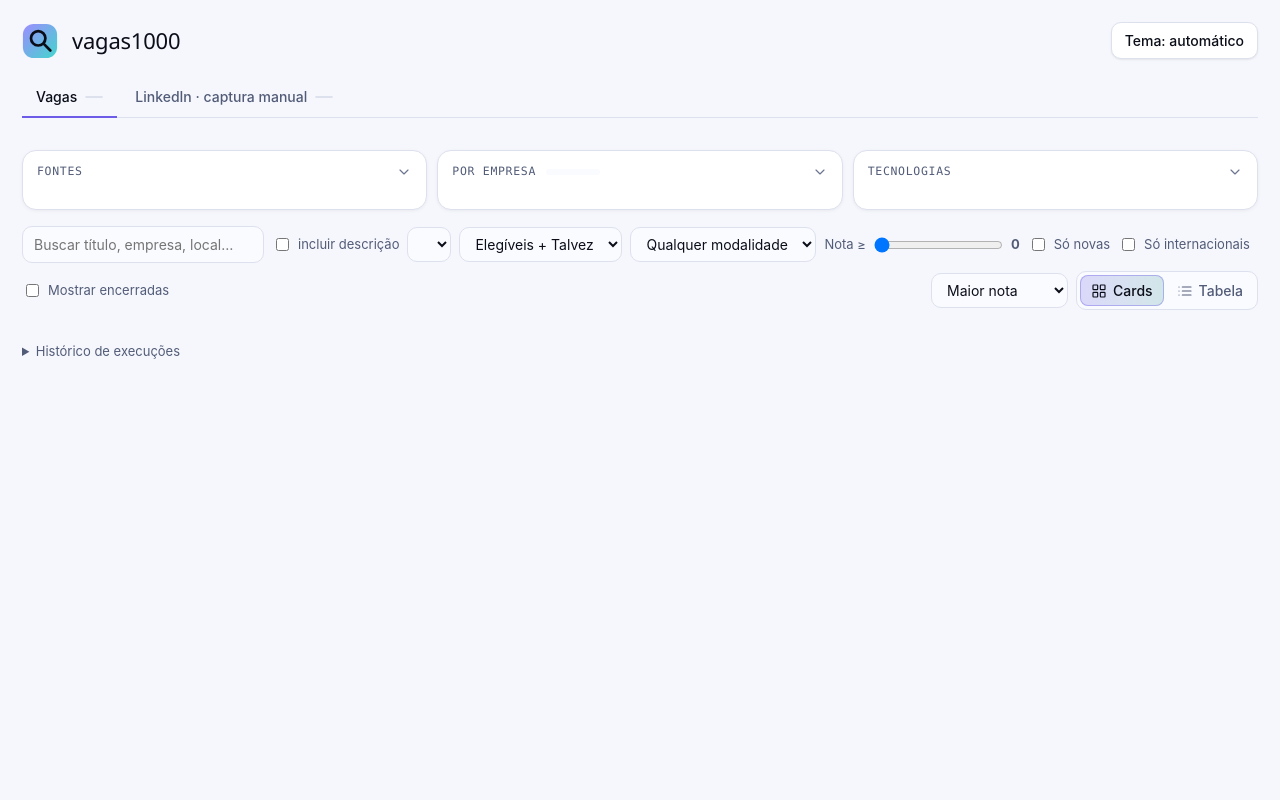
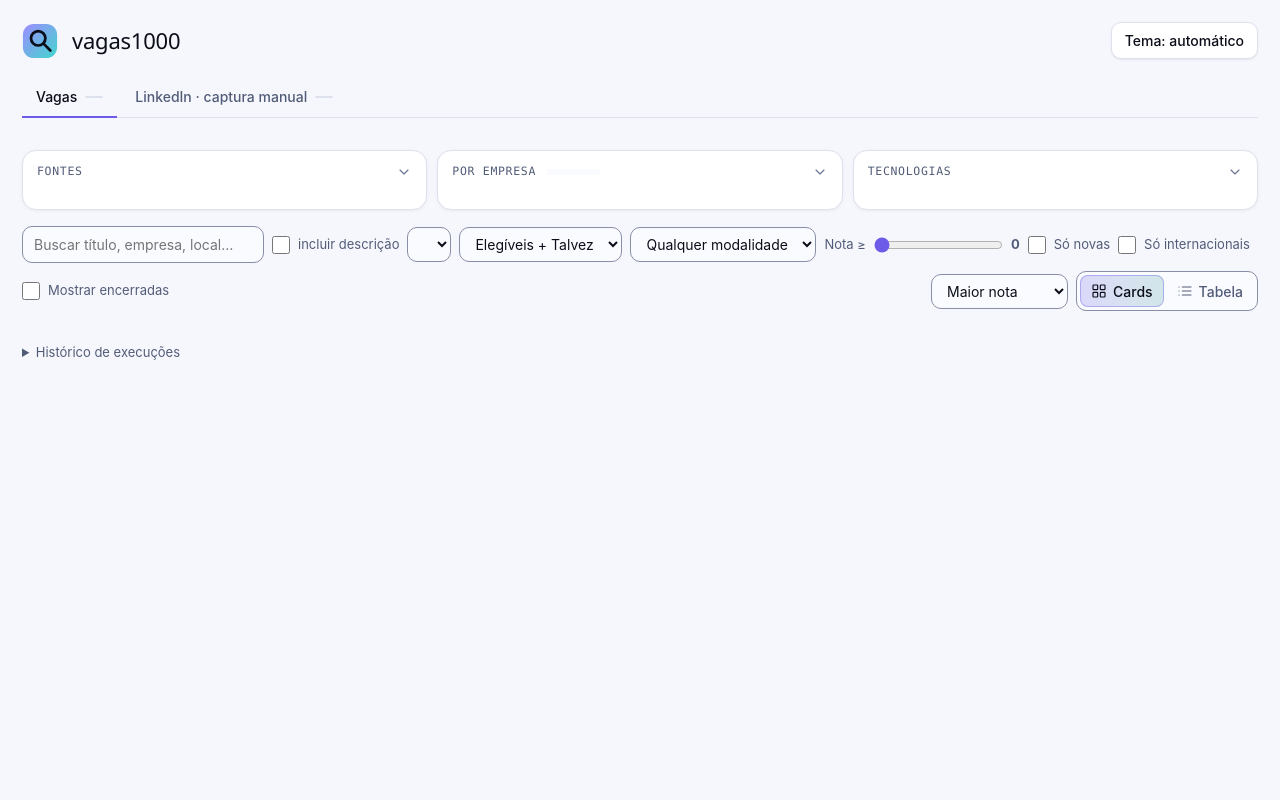
Before and after one commit to nataliatobiasdev/vagas-1000, a Python web app: template scraper/templates/dashboard.html in a window 1280 px wide. Run offline with Jinja, Linux system fonts and the light colour scheme; the template is opened without the code that fills it, so the values that code supplies are empty.

Commit message:
Painel: corrige fonte sem leitura, contorno de campos e alvos de clique
- Fonte sem dados (ok === null) deixa de usar o verde de "ok": ponto oco
  neutro (.src.nodata) e resumo "N sem leitura" no painel Fontes.
- Novo token --border-strong (escuro e claro) para input, select, .seg e
  chips de tecnologia, com contraste >= 3:1 (WCAG 1.4.11). --border fica
  para cards e divisores.
- Checkboxes de 18 px com accent-color, slider de 24 px, chips e botoes
  do .seg com 32 px minimos e rotulos de filtro clicaveis por inteiro.

Co-Authored-By: Claude Sonnet 5.5 <noreply@anthropic.com>

```diff
--- a/scraper/templates/dashboard.html
+++ b/scraper/templates/dashboard.html
@@ -10,7 +10,7 @@
 :root{
   color-scheme: dark;
   --surface:#0B0E19; --surface-2:#151A2B; --raised:#1C2238; --field:#0E121E;
-  --border:#2C3142; --grid:#1C2238;
+  --border:#2C3142; --border-strong:#626B8D; --grid:#1C2238;
   --ink:#F4F6FF; --ink-2:#A6B1CB; --ink-3:#7D87A3;
   --accent:#9D8CFF; --accent-fg:#0B0E19; --accent-soft:#2A2652; --teal:#42D6CD;
   --ok:#45D6A0; --warn:#F5C66B; --danger:#FF718D;
@@ -26,7 +26,7 @@
   :root:where(:not([data-theme="dark"])){
     color-scheme: light;
     --surface:#F6F7FC; --surface-2:#FFFFFF; --raised:#EEF0F8; --field:#FAFBFF;
-    --border:#DDE1EE; --grid:#EEF0F8;
+    --border:#DDE1EE; --border-strong:#878EA6; --grid:#EEF0F8;
     --ink:#0B0E19; --ink-2:#525C78; --ink-3:#6B7491;
     --accent:#6C5CE7; --accent-fg:#FFFFFF; --accent-soft:#E6E2FD; --teal:#0D8A83;
     --ok:#128058; --warn:#9C6008; --danger:#CD2D50;
@@ -37,7 +37,7 @@
 :root[data-theme="light"]{
   color-scheme: light;
   --surface:#F6F7FC; --surface-2:#FFFFFF; --raised:#EEF0F8; --field:#FAFBFF;
-  --border:#DDE1EE; --grid:#EEF0F8;
+  --border:#DDE1EE; --border-strong:#878EA6; --grid:#EEF0F8;
   --ink:#0B0E19; --ink-2:#525C78; --ink-3:#6B7491;
   --accent:#6C5CE7; --accent-fg:#FFFFFF; --accent-soft:#E6E2FD; --teal:#0D8A83;
   --ok:#128058; --warn:#9C6008; --danger:#CD2D50;
@@ -62,10 +62,13 @@ svg.i{width:16px;height:16px;fill:none;stroke:currentColor;stroke-width:1.75;str
 .btn.primary{background:linear-gradient(180deg,color-mix(in srgb,var(--accent) 82%,#fff),var(--accent));color:var(--accent-fg);border-color:color-mix(in srgb,var(--accent) 60%,#fff);font-weight:600}
 .btn.ghost{background:transparent;box-shadow:none}
 .btn.sm{padding:4px 10px;font-size:12.5px}
-input[type=search],select,input[type=text]{background:var(--field);border:1px solid var(--border);border-radius:var(--r-sm);padding:7px 11px;min-width:0}
-input[type=search]:focus,select:focus{border-color:color-mix(in srgb,var(--accent) 60%,var(--border))}
-.seg{display:inline-flex;background:var(--field);border:1px solid var(--border);border-radius:var(--r-sm);padding:3px;gap:2px}
-.seg button{border:0;background:transparent;border-radius:8px;padding:5px 11px;cursor:pointer;display:inline-flex;gap:6px;align-items:center;color:var(--ink-2);font-weight:500}
+/* Contorno de componentes interativos: --border-strong (>= 3:1, WCAG 1.4.11); --border fica para cards e divisores. */
+input[type=search],select,input[type=text]{background:var(--field);border:1px solid var(--border-strong);border-radius:var(--r-sm);padding:7px 11px;min-width:0}
+input[type=search]:focus,select:focus{border-color:var(--accent)}
+input[type=checkbox]{width:18px;height:18px;margin:0;accent-color:var(--accent);cursor:pointer;flex:none}
+input[type=range]{height:24px;margin:0;accent-color:var(--accent);cursor:pointer}
+.seg{display:inline-flex;background:var(--field);border:1px solid var(--border-strong);border-radius:var(--r-sm);padding:3px;gap:2px}
+.seg button{border:0;background:transparent;border-radius:8px;padding:5px 11px;min-height:32px;cursor:pointer;display:inline-flex;gap:6px;align-items:center;color:var(--ink-2);font-weight:500}
 .seg button[aria-pressed=true]{background:linear-gradient(90deg,color-mix(in srgb,var(--accent) 22%,transparent),color-mix(in srgb,var(--teal) 18%,transparent));color:var(--ink);box-shadow:inset 0 0 0 1px color-mix(in srgb,var(--accent) 40%,transparent)}
 
 header.top{display:flex;align-items:center;justify-content:space-between;gap:12px;flex-wrap:wrap;margin-bottom:18px}
@@ -109,6 +112,7 @@ h1{font-size:22px;margin:0;font-weight:500;letter-spacing:-.01em}
 .src .n{margin-left:auto;font-family:var(--font-mono);font-size:12px;color:var(--ink-2)}
 .src i{width:8px;height:8px;border-radius:50%;background:var(--ok);flex:none} .src.zero i{background:var(--v-block)} .src.err i{background:var(--danger)}
 .src.err{border-color:color-mix(in srgb,var(--danger) 45%,var(--border))}
+.src.nodata i{background:transparent;box-shadow:inset 0 0 0 1.5px var(--ink-3)}   /* sem leitura: ponto oco, nunca o verde de "ok" */
 .src .e{color:var(--danger);font-size:12px;white-space:nowrap;overflow:hidden;text-overflow:ellipsis;max-width:90px}
 .barrow{display:grid;grid-template-columns:130px 1fr 44px;gap:10px;align-items:center;font-size:13px;border-radius:8px;padding:2px 4px}
 .barrow.click{cursor:pointer} .barrow.click:hover{background:var(--raised)}
@@ -139,9 +143,9 @@ button.pill{cursor:pointer} button.pill:hover{border-color:var(--ink-3)}
 /* ---------- filtros ---------- */
 .filters{display:flex;gap:8px;flex-wrap:wrap;align-items:center;margin:2px 0 10px}
 .filters input[type=search]{min-width:230px}
-.filters label{display:inline-flex;align-items:center;gap:6px;color:var(--ink-2);font-size:13px}
+.filters label{display:inline-flex;align-items:center;gap:8px;color:var(--ink-2);font-size:13px;min-height:32px;cursor:pointer}
 .techs{display:flex;gap:6px;flex-wrap:wrap;margin:2px 0 12px}
-.tg{border:1px solid var(--border);background:var(--field);border-radius:999px;padding:3px 11px;font-size:12.5px;cursor:pointer;color:var(--ink-2)}
+.tg{border:1px solid var(--border-strong);background:var(--field);border-radius:999px;padding:3px 12px;min-height:32px;font-size:12.5px;cursor:pointer;color:var(--ink-2)}
 .tg[aria-pressed=true]{background:var(--accent-soft);border-color:var(--accent);color:var(--ink)}
 
 /* ---------- badges ---------- */
@@ -409,11 +413,12 @@ const stat = (dot, txt) => `<span class="stat"><i style="background:${dot}"></i>
   const nCo = cs.filter(c => !c.imported).length;
   const ok = cs.filter(c => c.ok === true && c.count > 0), zero = cs.filter(c => c.ok === true && !c.count),
         err = cs.filter(c => c.ok === false), nodata = cs.filter(c => c.ok === null);
-  $("#sumSources").textContent = `${nCo} empresas · ${ok.length} com vagas` + (err.length ? ` · ${err.length} com erro` : "");
+  const nNodata = nodata.filter(c => !c.imported).length;
+  $("#sumSources").textContent = `${nCo} empresas · ${ok.length} com vagas` + (err.length ? ` · ${err.length} com erro` : "") + (nNodata ? ` · ${nNodata} sem leitura` : "");
   let f = "all";
   const draw = () => { const q = $("#srcQ").value.trim().toLowerCase();
     $("#srcGrid").innerHTML = cs.filter(c => (f==="all" || (f==="err"&&c.ok===false) || (f==="zero"&&c.ok===true&&!c.count)) && (!q || c.name.toLowerCase().includes(q)))
-      .map(c => `<div class="src ${c.ok===false?"err":c.ok&&!c.count?"zero":""}" title="${esc(c.error||"")}"><i></i><b>${esc(c.name)}</b>${c.ok===false?`<span class="e">${esc(c.error||"erro")}</span>`:""}<span class="n">${c.ok===null?"—":c.ok?c.count:"✕"}</span></div>`).join("") || '<div class="muted">Nenhuma fonte com esse filtro.</div>'; };
+      .map(c => `<div class="src ${c.ok===false?"err":c.ok&&!c.count?"zero":c.ok===null?"nodata":""}" title="${esc(c.error||(c.ok===null?"Sem leitura na última execução":""))}"><i></i><b>${esc(c.name)}</b>${c.ok===false?`<span class="e">${esc(c.error||"erro")}</span>`:""}<span class="n">${c.ok===null?"—":c.ok?c.count:"✕"}</span></div>`).join("") || '<div class="muted">Nenhuma fonte com esse filtro.</div>'; };
   $("#srcQ").oninput = draw;
   $("#srcF").onclick = e => { const b = e.target.closest("[data-f]"); if(!b) return; f = b.dataset.f; document.querySelectorAll("#srcF button").forEach(x => x.setAttribute("aria-pressed", x===b)); draw(); };
   draw();
```
